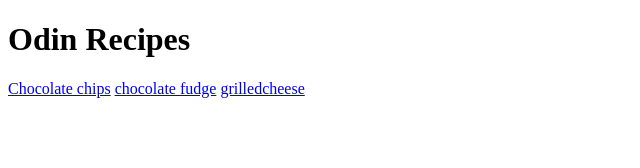
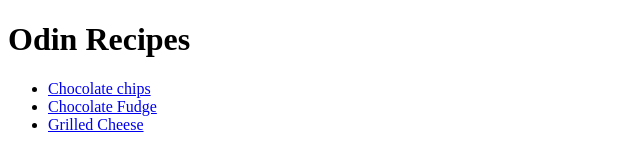
Before and after one commit to AbdallaAlhag-dev/odin-recipes, a plain HTML site: page index.html in a window 1280 px wide. Shown: the whole page, without its empty margins (0-640 px from the left). Drawn offline with Linux system fonts and the light colour scheme.

Commit message:
finishing up odin project 1 odin recipes, created the links on the index page in an unordered list so they wouldn't be on the same Lines

```diff
--- a/index.html
+++ b/index.html
@@ -4,9 +4,11 @@
         <meta charset ="UTF-8">
         <h1>Odin Recipes</h1>
         <body>
-            <a href="recipes/cookies.html">Chocolate chips</a>
-            <a href="recipes/chocolatefudge.html">chocolate fudge</a>
-            <a href="recipes/grilledcheese.html">grilledcheese</a>
+            <ul>
+            <li><a href="recipes/cookies.html">Chocolate chips</a></li>
+            <li><a href="recipes/chocolatefudge.html">Chocolate Fudge</a></li>
+            <li><a href="recipes/grilledcheese.html">Grilled Cheese</a></li>
+            </ul>
         </body>
     </head>
 </html>
```
